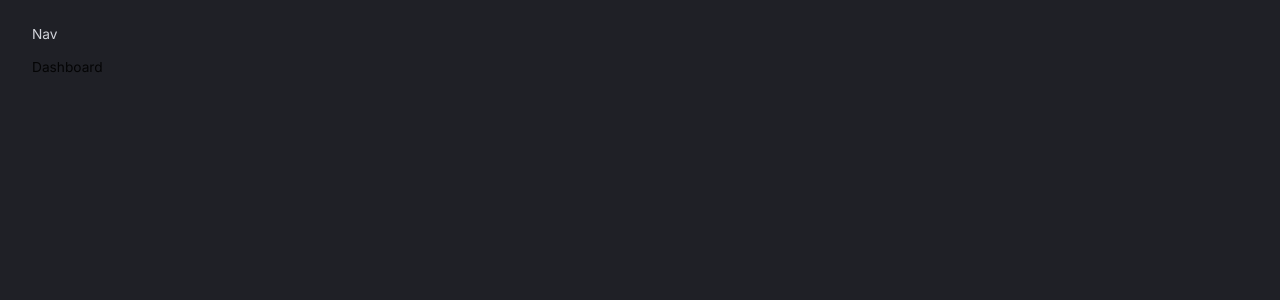
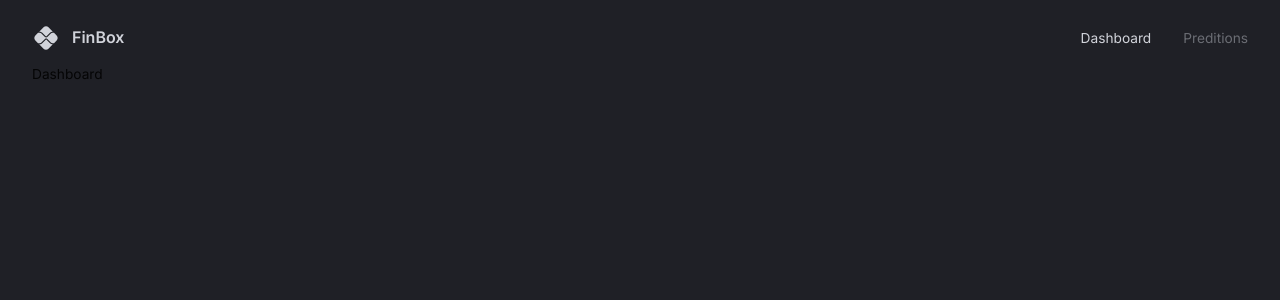
Before and after one commit to AdityaJamdade/finance-dashboard, a React (Vite) app: page / in a window 1280 px wide. Shown: the top 300 px of the page. Built offline with nearby package versions, Linux system fonts and the light colour scheme.

Commit message:
navbar routing done

```diff
--- a/src/scenes/navbar/index.tsx
+++ b/src/scenes/navbar/index.tsx
@@ -1,5 +1,6 @@
 import { useState } from "react";
 import { Link } from "react-router-dom";
+import PixIcon from "@mui/icons-material/Pix";
 import { Box, Typography, useTheme } from "@mui/material";
 import FlexBetween from "@/components/FlexBetween";
 
@@ -7,8 +8,45 @@ type Props = {};
 
 const Navbar = (props: Props) => {
   const { palette } = useTheme();
+  const [selected, setSelected] = useState("dashboard");
   return (
-    <FlexBetween mb="0.25rem" p="0.5rem 0rem" color={palette.grey[300]}>Nav</FlexBetween>
+    <FlexBetween mb="0.25rem" p="0.5rem 0rem" color={palette.grey[300]}>
+      {/* left side */}
+      <FlexBetween gap="0.75rem">
+        <PixIcon sx={{ fontSize: "28px" }} />
+        <Typography variant="h4" fontSize="16px">
+          FinBox
+        </Typography>
+      </FlexBetween>
+
+      {/* right side */}
+      <FlexBetween gap="2rem">
+        <Box sx={{ "&:hover": { color: palette.primary[100] } }}>
+          <Link
+            to="/"
+            onClick={() => setSelected("dashboard")}
+            style={{
+              color: selected === "dashboard" ? "inherit" : palette.grey[700],
+              textDecoration: "inherit",
+            }}
+          >
+            Dashboard
+          </Link>
+        </Box>
+        <Box sx={{ "&:hover": { color: palette.primary[100] } }}>
+          <Link
+            to="/predictions"
+            onClick={() => setSelected("predictions")}
+            style={{
+              color: selected === "predictions" ? "inherit" : palette.grey[700],
+              textDecoration: "inherit",
+            }}
+          >
+            Preditions
+          </Link>
+        </Box>
+      </FlexBetween>
+    </FlexBetween>
   );
 };
 
```
